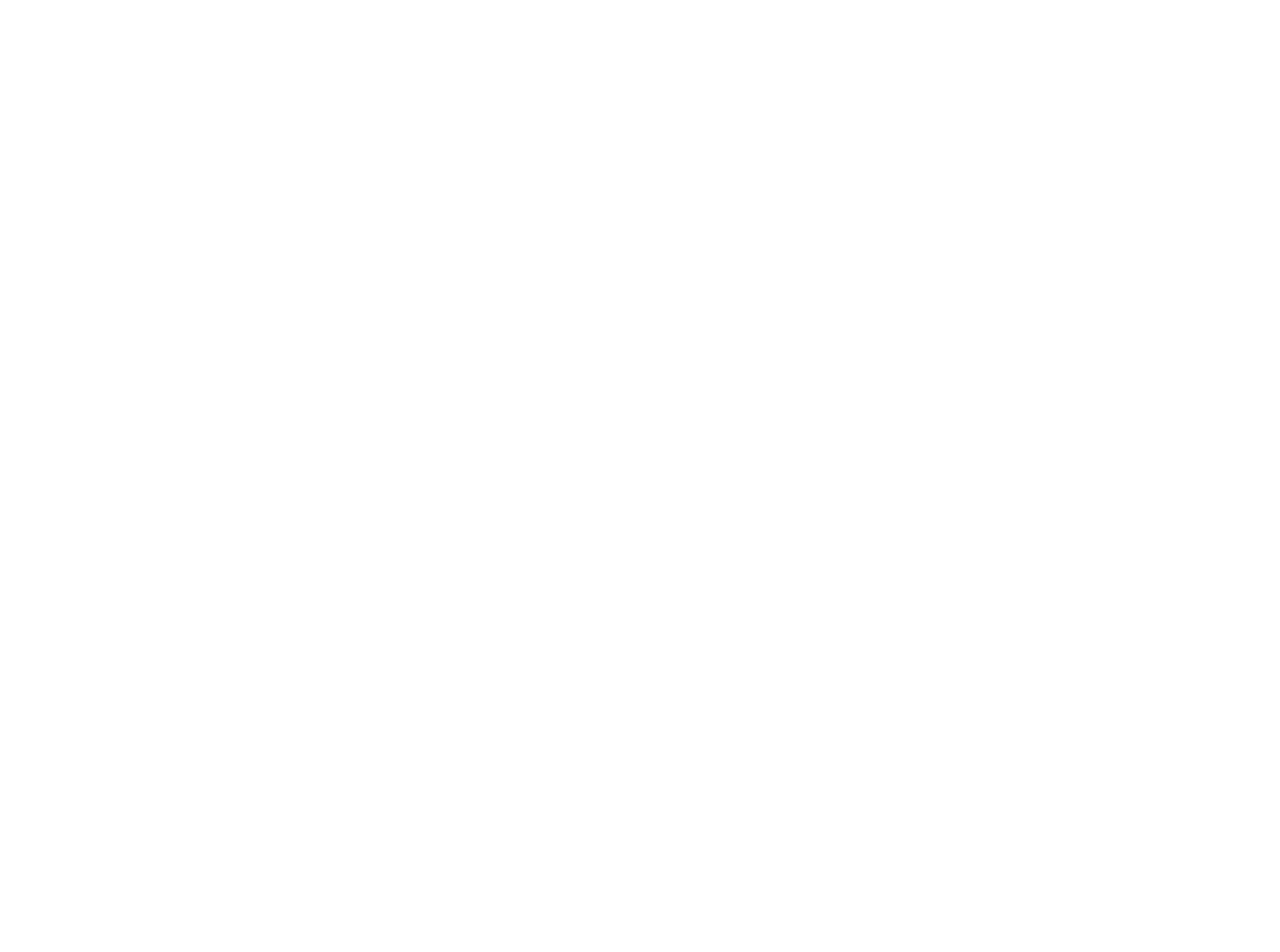
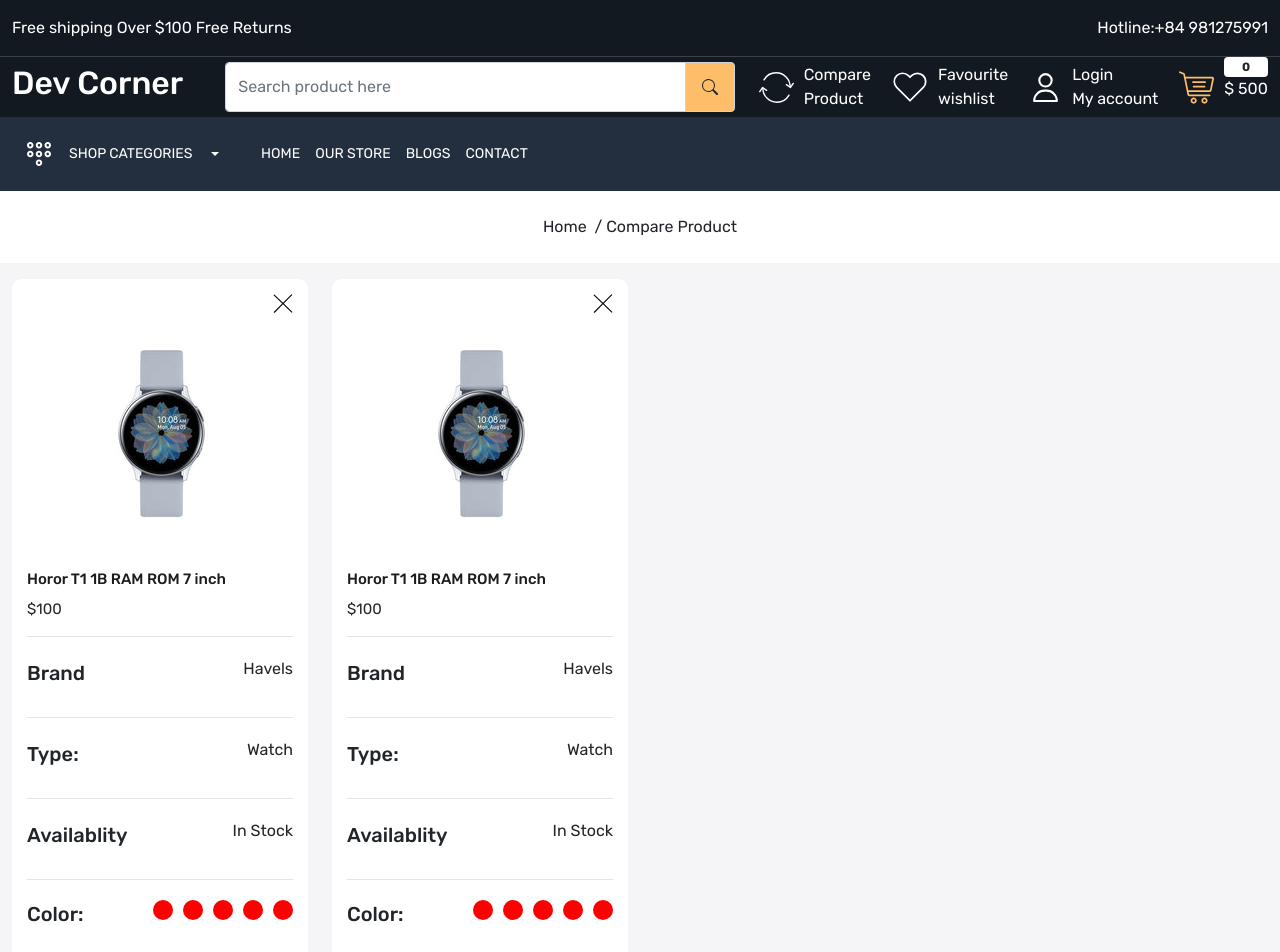
Before and after one commit to Ngoc-Quy/shop-app, a React (Create React App) app: page /compare-product in a window 1280 px wide. Before the commit this address had no page. Shown: the top 952 px of the page. Before the commit the page ends 800 px from the top, so only its background shows below. Built offline with nearby package versions, Linux system fonts and the light colour scheme.

Commit message:
build wishlist compare-product

```diff
--- a/src/App.css
+++ b/src/App.css
@@ -540,3 +540,41 @@
   color: var(--color-777777);
 }
 /* Contact page end */
+
+/* Compare product */
+.compare-product-card {
+  padding: 20px 15px;
+  background-color: white;
+  border-radius: 10px;
+}
+.wishlist-card .cross,
+.compare-product-card .cross {
+  top: 15px;
+  right: 15px;
+  width: 20px;
+  cursor: pointer;
+}
+
+.compare-product-details h5.title,
+.wishlist-card h5.title {
+  font-size: 15px;
+  line-height: 22px;
+  font-weight: 500;
+  color: var(--color-1c1c1b);
+}
+
+.compare-product-details h6.price,
+.wishlist-card h6.price {
+  font-size: 15px;
+  line-height: 22px;
+  font-weight: 400;
+}
+
+.compare-product-card .product-detail {
+  display: flex;
+  justify-content: space-between;
+  align-items: center;
+  padding: 20px 0px;
+  border-top: 1px solid rgba(0, 0, 0, 0.1);
+}
+/* Compare product end */
--- a/src/App.js
+++ b/src/App.js
@@ -4,9 +4,11 @@
 import Layout from './components/Layout';
 import About from './pages/About';
 import Blogs from './pages/Blogs';
+import CompareProduct from './pages/CompareProduct';
 import Contact from './pages/Contact';
 import Home from './pages/Home';
 import OurStore from './pages/OurStore';
+import Wishlist from './pages/Wishlist';
 
 function App() {
   return (
@@ -19,6 +21,8 @@
             <Route path="contact" element={<Contact />} />
             <Route path="store" element={<OurStore />} />
             <Route path="blogs" element={<Blogs />} />
+            <Route path="compare-product" element={<CompareProduct />} />
+            <Route path="wishlist" element={<Wishlist />} />
           </Route>
         </Routes>
       </BrowserRouter>
--- /dev/null
+++ b/src/components/Color.js
@@ -0,0 +1,17 @@
+import React from 'react';
+
+function Color() {
+  return (
+    <>
+      <ul className="color ps-0">
+        <li></li>
+        <li></li>
+        <li></li>
+        <li></li>
+        <li></li>
+      </ul>
+    </>
+  );
+}
+
+export default Color;
--- a/src/components/Header.js
+++ b/src/components/Header.js
@@ -47,7 +47,7 @@
             <div className="col-5">
               <div className="header-upper-link d-flex align-items-center justify-content-between">
                 <div>
-                  <Link className="d-flex align-items-center gap-10 text-white">
+                  <Link to="/compare-product" className="d-flex align-items-center gap-10 text-white">
                     <img src="images/compare.svg" alt="compare" />
                     <p className="mb-0">
                       Compare <br /> Product
@@ -55,7 +55,7 @@
                   </Link>
                 </div>
                 <div>
-                  <Link className="d-flex align-items-center gap-10 text-white">
+                  <Link to="/wishlist" className="d-flex align-items-center gap-10 text-white">
                     <img src="images/wishlist.svg" alt="wishlist" />
                     <p className="mb-0">
                       Favourite <br /> wishlist
@@ -63,7 +63,7 @@
                   </Link>
                 </div>
                 <div>
-                  <Link className="d-flex align-items-center gap-10 text-white">
+                  <Link to="/login" className="d-flex align-items-center gap-10 text-white">
                     <img src="images/user.svg" alt="user" />
                     <p className="mb-0">
                       Login <br /> My account
@@ -71,7 +71,7 @@
                   </Link>
                 </div>
                 <div>
-                  <Link className="d-flex align-items-center gap-10 text-white">
+                  <Link to="/cart" className="d-flex align-items-center gap-10 text-white">
                     <img src="images/cart.svg" alt="cart" />
                     <div className="d-flex flex-column">
                       <span className="badge bg-white text-dark">0</span>
--- /dev/null
+++ b/src/pages/CompareProduct.js
@@ -0,0 +1,95 @@
+import React from 'react';
+import BreadCrumb from '../components/BreadCrumb';
+import Color from '../components/Color';
+import Meta from '../components/Meta';
+
+function CompareProduct() {
+  return (
+    <>
+      <Meta title={'Compare Product'} />
+      <BreadCrumb title="Compare Product" />
+      <div className="compare-product-wrapper py-3 home-wrapper-2">
+        <div className="container-xxl">
+          <div className="row">
+            <div className="col-3">
+              <div className="compare-product-card position-relative">
+                <img src="images/cross.svg" alt="cross" className="position-absolute cross img-fluid" />
+                <div className="product-card-image">
+                  <img src="images/watch.jpg" alt="watch" />
+                </div>
+                <div className="compare-product-details">
+                  <h5 className="title">Horor T1 1B RAM ROM 7 inch</h5>
+                  <h6 className="price mb-3">$100</h6>
+                  <div>
+                    <div className="product-detail">
+                      <h5>Brand</h5>
+                      <p>Havels</p>
+                    </div>
+                    <div className="product-detail">
+                      <h5>Type:</h5>
+                      <p>Watch</p>
+                    </div>
+                    <div className="product-detail">
+                      <h5>Availablity</h5>
+                      <p>In Stock</p>
+                    </div>
+                    <div className="product-detail">
+                      <h5>Color:</h5>
+                      <Color />
+                    </div>
+                    <div className="product-detail">
+                      <h5>Size:</h5>
+                      <div className="d-flex gap-10">
+                        <p>S</p>
+                        <p>M</p>
+                      </div>
+                    </div>
+                  </div>
+                </div>
+              </div>
+            </div>
+            <div className="col-3">
+              <div className="compare-product-card position-relative">
+                <img src="images/cross.svg" alt="cross" className="position-absolute cross img-fluid" />
+                <div className="product-card-image">
+                  <img src="images/watch.jpg" alt="watch" />
+                </div>
+                <div className="compare-product-details">
+                  <h5 className="title">Horor T1 1B RAM ROM 7 inch</h5>
+                  <h6 className="price mb-3">$100</h6>
+                  <div>
+                    <div className="product-detail">
+                      <h5>Brand</h5>
+                      <p>Havels</p>
+                    </div>
+                    <div className="product-detail">
+                      <h5>Type:</h5>
+                      <p>Watch</p>
+                    </div>
+                    <div className="product-detail">
+                      <h5>Availablity</h5>
+                      <p>In Stock</p>
+                    </div>
+                    <div className="product-detail">
+                      <h5>Color:</h5>
+                      <Color />
+                    </div>
+                    <div className="product-detail">
+                      <h5>Size:</h5>
+                      <div className="d-flex gap-10">
+                        <p>S</p>
+                        <p>M</p>
+                      </div>
+                    </div>
+                  </div>
+                </div>
+              </div>
+            </div>
+          </div>
+        </div>
+      </div>
+    </>
+  );
+}
+
+export default CompareProduct;
--- a/src/pages/OurStore.js
+++ b/src/pages/OurStore.js
@@ -1,6 +1,7 @@
 import React, {useState} from 'react';
 import ReactStars from 'react-rating-stars-component';
 import BreadCrumb from '../components/BreadCrumb';
+import Color from '../components/Color';
 import Meta from '../components/Meta';
 import ProductCard from '../components/ProductCard';
 
@@ -62,13 +63,7 @@
                   <h5 className="sub-title">Color</h5>
 
                   <div>
-                    <ul className="color ps-0">
-                      <li></li>
-                      <li></li>
-                      <li></li>
-                      <li></li>
-                      <li></li>
-                    </ul>
+                    <Color />
                   </div>
 
                   <h5 className="sub-title">Size</h5>
--- /dev/null
+++ b/src/pages/Wishlist.js
@@ -0,0 +1,68 @@
+import React from 'react';
+import BreadCrumb from '../components/BreadCrumb';
+import Meta from '../components/Meta';
+
+function Wishlist() {
+  return (
+    <>
+      <Meta title={'Wishlist'} />
+      <BreadCrumb title="Wishlist" />
+      <div className="wishlist-wrapper home-wrapper-2 py-5">
+        <div className="container-xxl">
+          <div className="row">
+            <div className="col-3">
+              <div className="wishlist-card position-relative">
+                <img src="images/cross.svg" alt="cross" className="position-absolute cross img-fluid" />
+                <div className="wishlist-card-image">
+                  <img className="img-fluid w-100" src="images/watch.jpg" alt="watch" />
+                </div>
+                <div className="py-3 px-3">
+                  <h5 className="title">Horor T1 1B RAM ROM 7 inch</h5>
+                  <h6 className="price">$100</h6>
+                </div>
+              </div>
+            </div>
+            <div className="col-3">
+              <div className="wishlist-card position-relative">
+                <img src="images/cross.svg" alt="cross" className="position-absolute cross img-fluid" />
+                <div className="wishlist-card-image">
+                  <img className="img-fluid w-100" src="images/watch.jpg" alt="watch" />
+                </div>
+                <div className="py-3 px-3">
+                  <h5 className="title">Horor T1 1B RAM ROM 7 inch</h5>
+                  <h6 className="price">$100</h6>
+                </div>
+              </div>
+            </div>
+            <div className="col-3">
+              <div className="wishlist-card position-relative">
+                <img src="images/cross.svg" alt="cross" className="position-absolute cross img-fluid" />
+                <div className="wishlist-card-image">
+                  <img className="img-fluid w-100" src="images/watch.jpg" alt="watch" />
+                </div>
+                <div className="py-3 px-3">
+                  <h5 className="title">Horor T1 1B RAM ROM 7 inch</h5>
+                  <h6 className="price">$100</h6>
+                </div>
+              </div>
+            </div>
+            <div className="col-3">
+              <div className="wishlist-card position-relative">
+                <img src="images/cross.svg" alt="cross" className="position-absolute cross img-fluid" />
+                <div className="wishlist-card-image">
+                  <img className="img-fluid w-100" src="images/watch.jpg" alt="watch" />
+                </div>
+                <div className="py-3 px-3">
+                  <h5 className="title">Horor T1 1B RAM ROM 7 inch</h5>
+                  <h6 className="price">$100</h6>
+                </div>
+              </div>
+            </div>
+          </div>
+        </div>
+      </div>
+    </>
+  );
+}
+
+export default Wishlist;
```
